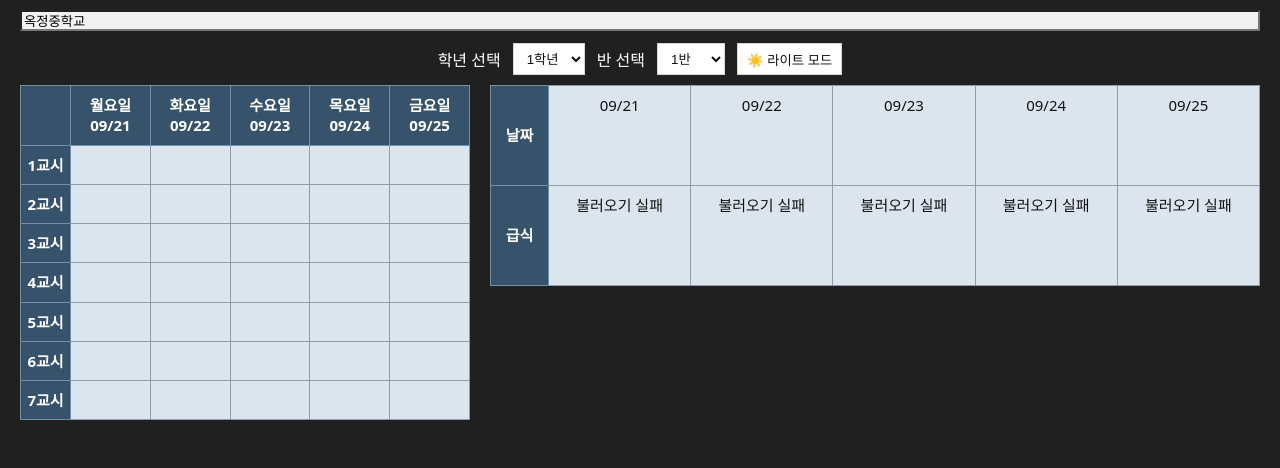
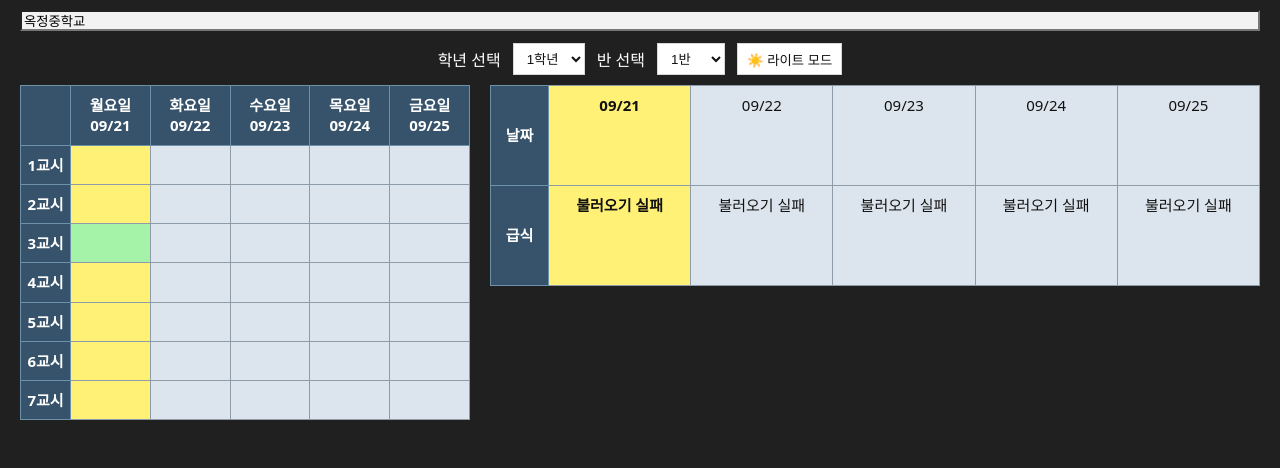
Before and after one commit to timmy909-dot/schools_chedule_tg_1_2, a plain HTML site: page index.html in a window 1280 px wide. Both pictures are taken after a click on the button "🌙 다크 모드". Shown: the part 136-604 px from the top of the page. Drawn offline with Linux system fonts and the light colour scheme; no server answers.

Commit message:
index.html

```diff
--- a/index.html
+++ b/index.html
@@ -947,6 +947,35 @@ body.timicraft-lock-active {
     overflow: hidden !important;
 }
 
+/* 급식표 오늘 강조 */
+.eat td.meal-today {
+    background-color: #FFFF00 !important;
+    font-weight: bold;
+}
+
+body.dark-mode .eat td.meal-today {
+    background-color: #fff176 !important;
+    color: #111 !important;
+}
+/* 시간표 오늘 / 현재 교시 강조 */
+.schedule td.today-cell {
+    background-color: #FFFF00 !important;
+}
+
+.schedule td.current-class {
+    background-color: #ADFF2F !important;
+    font-weight: bold;
+}
+
+body.dark-mode .schedule td.today-cell {
+    background-color: #fff176 !important;
+    color: #111 !important;
+}
+
+body.dark-mode .schedule td.current-class {
+    background-color: #a5f3a8 !important;
+    color: #111 !important;
+}
 </style>
     <meta name="viewport" content="width=device-width, initial-scale=1">
 </head>
@@ -1323,10 +1352,13 @@ async function loadMeals() {
     const week = getWeekDates();
     const mealDays = ["mon", "tue", "wed", "thu", "fri"];
 
-    // 먼저 날짜와 상태 초기화
+    // 먼저 상태 초기화
     mealDays.forEach(day => {
         document.getElementById(`meal-${day}`).textContent = "불러오는 중...";
     });
+
+    // 오늘 급식 칸 강조
+    highlightTodayMeal();
 
     const requests = week.map((date, d) => {
         const formattedDate =
@@ -1439,123 +1471,59 @@ function setupClassNotifications() {
 function highlightTodayAndCurrentClass() {
 
     const now = new Date();
-
-    const dayNames = [
-        "sun",
-        "mon",
-        "tue",
-        "wed",
-        "thu",
-        "fri",
-        "sat"
-    ];
-
+    const dayNames = ["sun", "mon", "tue", "wed", "thu", "fri", "sat"];
     const today = dayNames[now.getDay()];
-
-    const hour = now.getHours();
-    const minute = now.getMinutes();
-
-    // 월~금 시간표의 기존 강조 제거
     const weekdays = ["mon", "tue", "wed", "thu", "fri"];
 
+    // 기존 강조 제거
     weekdays.forEach(day => {
-
         for (let i = 1; i <= 7; i++) {
-
             const cell = document.getElementById(`${day}${i}`);
-
-            if (cell) {
-                cell.style.backgroundColor = "#e6f7ff";
-                cell.style.fontWeight = "normal";
-            }
-
+            if (cell) cell.classList.remove("today-cell", "current-class");
         }
-
     });
 
     // 주말이면 종료
-    if (!["mon", "tue", "wed", "thu", "fri"].includes(today)) {
-        return;
-    }
-
-    // 오늘 요일 전체 노란색
+    if (!weekdays.includes(today)) return;
+
+    // 오늘 요일 전체 강조
     for (let i = 1; i <= 7; i++) {
-
         const cell = document.getElementById(`${today}${i}`);
-
-        if (cell) {
-            cell.style.backgroundColor = "#FFFF00";
+        if (cell) cell.classList.add("today-cell");
+    }
+
+    // 현재 교시 강조
+    const nowMinutes = now.getHours() * 60 + now.getMinutes();
+
+    classTimes.forEach((time, index) => {
+        const startMinutes = time.start[0] * 60 + time.start[1];
+        const endMinutes = time.end[0] * 60 + time.end[1];
+
+        if (nowMinutes >= startMinutes && nowMinutes < endMinutes) {
+            const cell = document.getElementById(`${today}${index + 1}`);
+            if (cell) cell.classList.add("current-class");
         }
-
-    }
-
-    // 현재 시간(분)
-    const nowMinutes = hour * 60 + minute;
-
-    // 현재 교시 찾기
-    classTimes.forEach((time, index) => {
-
-        const startMinutes =
-            time.start[0] * 60 + time.start[1];
-
-        const endMinutes =
-            time.end[0] * 60 + time.end[1];
-
-        if (
-            nowMinutes >= startMinutes &&
-            nowMinutes < endMinutes
-        ) {
-
-            const cell =
-                document.getElementById(`${today}${index + 1}`);
-
-            if (cell) {
-
-                // 현재 교시는 초록색
-                cell.style.backgroundColor = "#ADFF2F";
-
-                cell.style.fontWeight = "bold";
-            }
-
-        }
-
     });
-
 }
 
 // 1분마다 현재 교시 확인
+setInterval(highlightTodayMeal, 60000);
 setInterval(highlightTodayAndCurrentClass, 60000);
 
 // =========================
 // 급식표 오늘 날짜 강조
 // =========================
-function highlightTodayMeal(today, weekdays) {
-    // 기본 배경으로 복구
-    weekdays.forEach(day => {
+function highlightTodayMeal() {
+    const dayNames = ["sun", "mon", "tue", "wed", "thu", "fri", "sat"];
+    const today = dayNames[new Date().getDay()];
+
+    ["mon", "tue", "wed", "thu", "fri"].forEach(day => {
+        const isToday = day === today;
         const dateCell = document.getElementById(`meal-date-${day}`);
         const mealCell = document.getElementById(`meal-${day}`);
 
-        [dateCell, mealCell].forEach(cell => {
-            if (cell) {
-                cell.style.backgroundColor = "#f0f8ff";
-                cell.style.fontWeight = "normal";
-            }
-        });
-    });
-
-    if (!weekdays.includes(today)) {
-        return;
-    }
-
-    // 오늘 날짜 강조
-    const todayDateCell = document.getElementById(`meal-date-${today}`);
-    const todayMealCell = document.getElementById(`meal-${today}`);
-
-    [todayDateCell, todayMealCell].forEach(cell => {
-        if (cell) {
-            cell.style.backgroundColor = "#FFFF00";
-            cell.style.fontWeight = "bold";
-        }
+        if (dateCell) dateCell.classList.toggle("meal-today", isToday);
+        if (mealCell) mealCell.classList.toggle("meal-today", isToday);
     });
 }
 // =========================
```
